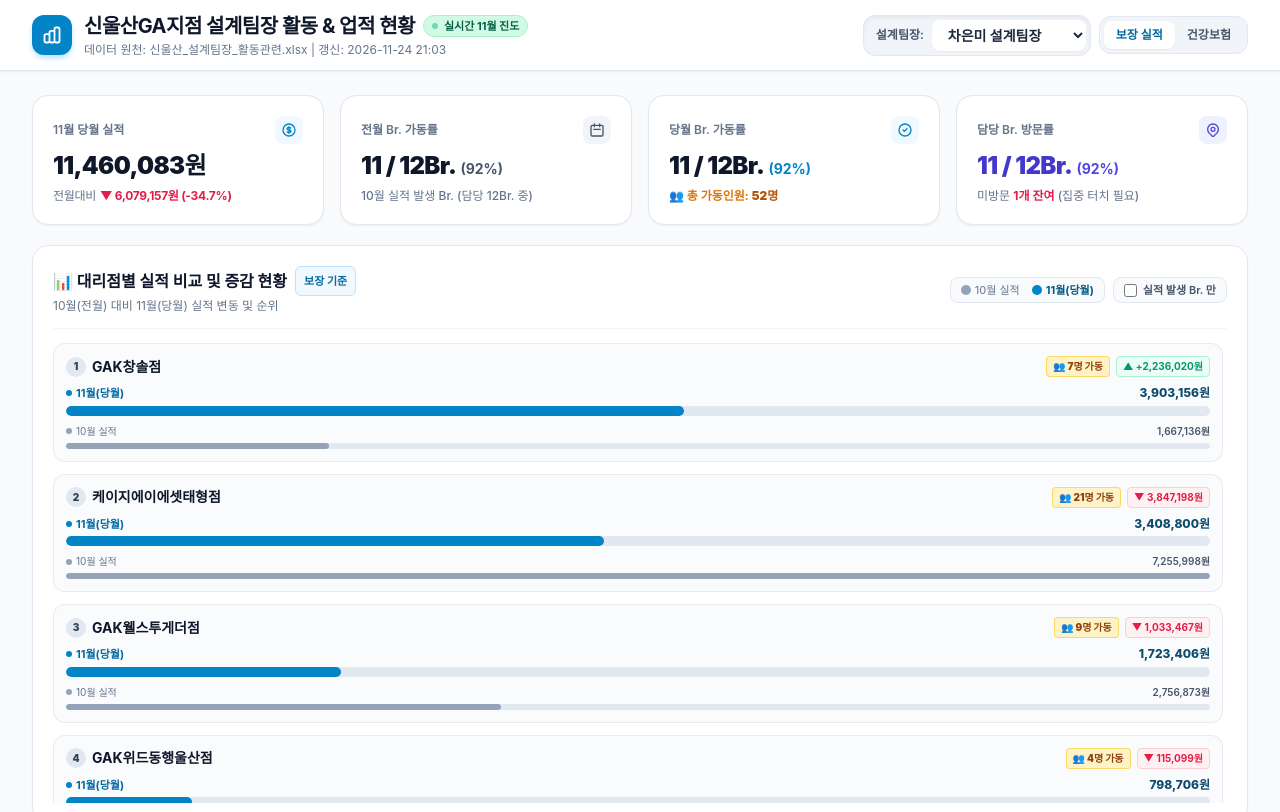
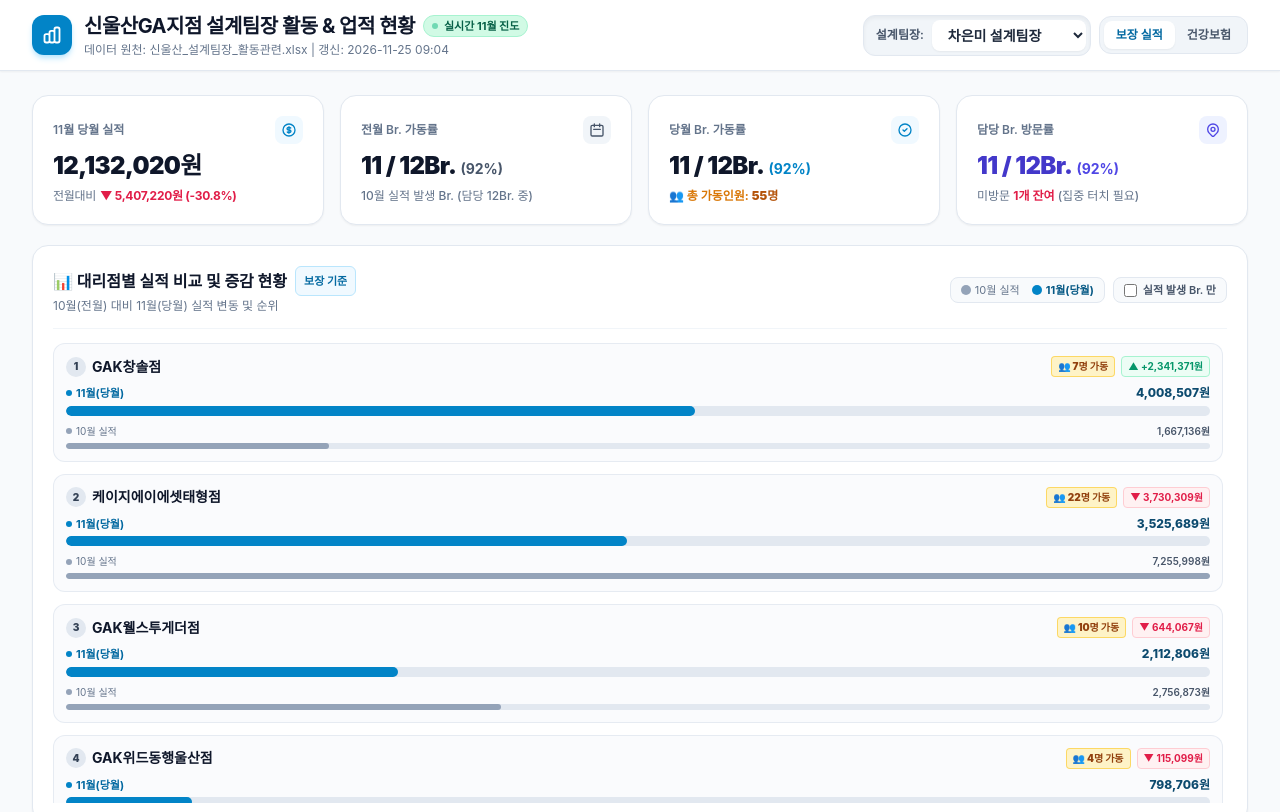
Before and after one commit to bloomheo/dashboard, a plain HTML site: page index.html in a window 1280 px wide. Shown: the top 812 px of the page. Drawn offline with nearby package versions, Linux system fonts and the light colour scheme; a web font is replaced by a local one.

Commit message:
대시보드 실적 & 교육일정 자동 갱신 (2026-11-25 09:04)

```diff
--- a/index.html
+++ b/index.html
@@ -46,7 +46,7 @@
               <span class="w-1.5 h-1.5 rounded-full bg-emerald-500 mr-1.5 animate-pulse"></span>실시간 11월 진도
             </span>
           </div>
-          <p class="text-[11px] sm:text-xs text-slate-500 mt-0.5">데이터 원천: 신울산_설계팀장_활동관련.xlsx | 갱신: 2026-11-24 21:03</p>
+          <p class="text-[11px] sm:text-xs text-slate-500 mt-0.5">데이터 원천: 신울산_설계팀장_활동관련.xlsx | 갱신: 2026-11-25 09:04</p>
         </div>
       </div>
 
@@ -242,13 +242,13 @@
           106330.0,
           0.0,
           1069564.0,
-          706513.0
+          605223.0
         ],
         "health": [
           106330.0,
           0.0,
           62714.0,
-          205513.0
+          104223.0
         ]
       },
       {
@@ -259,14 +259,14 @@
         "lastDate": "11월 4일",
         "eduDate": "11/04",
         "visits": 1,
-        "activeUsers": 9,
+        "activeUsers": 10,
         "activeM1": 2,
         "activeM2": 0,
         "bojang": [
           0.0,
           1034290.0,
           2756873.0,
-          1723406.0
+          2112806.0
         ],
         "health": [
           0.0,
@@ -314,13 +314,13 @@
           1823521.0,
           5054920.0,
           1667136.0,
-          3903156.0
+          4008507.0
         ],
         "health": [
           123521.0,
           404920.0,
           367136.0,
-          203156.0
+          308507.0
         ]
       },
       {
@@ -331,20 +331,20 @@
         "lastDate": "11월 19일",
         "eduDate": "11/10",
         "visits": 4,
-        "activeUsers": 1,
+        "activeUsers": 2,
         "activeM1": 5,
         "activeM2": 9,
         "bojang": [
           2718236.0,
           2138113.0,
           605108.0,
-          119761.0
+          231651.0
         ],
         "health": [
           218236.0,
           38113.0,
           405108.0,
-          119761.0
+          231651.0
         ]
       },
       {
@@ -386,13 +386,13 @@
           437241.0,
           461520.0,
           436389.0,
-          372891.0
+          422588.0
         ],
         "health": [
           177241.0,
           61520.0,
           136389.0,
-          372891.0
+          422588.0
         ]
       },
       {
@@ -475,20 +475,20 @@
         "lastDate": "11월 20일",
         "eduDate": "11/03",
         "visits": 5,
-        "activeUsers": 21,
+        "activeUsers": 22,
         "activeM1": 21,
         "activeM2": 24,
         "bojang": [
           3745056.0,
           7768513.0,
           7255998.0,
-          3408800.0
+          3525689.0
         ],
         "health": [
           1245056.0,
           768513.0,
           2305998.0,
-          2008800.0
+          2125689.0
         ]
       },
       {
@@ -552,20 +552,20 @@
         "lastDate": "11월 19일",
         "eduDate": "11/18",
         "visits": 8,
-        "activeUsers": 13,
+        "activeUsers": 14,
         "activeM1": 16,
         "activeM2": 19,
         "bojang": [
           5551838.0,
           1908250.0,
           1649272.0,
-          1290655.0
+          1377958.0
         ],
         "health": [
           1251838.0,
           1108250.0,
           799272.0,
-          890655.0
+          977958.0
         ]
       },
       {
@@ -744,20 +744,20 @@
         "lastDate": "11월 11일",
         "eduDate": "11/18",
         "visits": 1,
-        "activeUsers": 3,
+        "activeUsers": 4,
         "activeM1": 8,
         "activeM2": 1,
         "bojang": [
           100204.0,
           2585549.0,
           3524044.0,
-          1800000.0
+          1934740.0
         ],
         "health": [
           100204.0,
           166109.0,
           98644.0,
-          200000.0
+          334740.0
         ]
       },
       {
@@ -847,7 +847,7 @@
           250000.0,
           350000.0,
           1500000.0,
-          1270000.0
+          2270000.0
         ],
         "health": [
           0.0,
@@ -996,13 +996,13 @@
           4026667.0,
           4346018.0,
           3098139.0,
-          911618.0
+          989471.0
         ],
         "health": [
           1126667.0,
           293408.0,
           2640939.0,
-          561618.0
+          639471.0
         ]
       },
       {
@@ -1068,13 +1068,13 @@
           124266.0,
           81328.0,
           908359.0,
-          302867.0
+          581712.0
         ],
         "health": [
           74266.0,
           81328.0,
           108359.0,
-          94902.0
+          173747.0
         ]
       },
       {
@@ -1234,14 +1234,14 @@
         "lastDate": "11월 18일",
         "eduDate": "-",
         "visits": 3,
-        "activeUsers": 1,
+        "activeUsers": 2,
         "activeM1": 2,
         "activeM2": 2,
         "bojang": [
           348991.0,
           155475.0,
           284220.0,
-          166590.0
+          2166590.0
         ],
         "health": [
           348991.0,
@@ -1337,13 +1337,13 @@
           5195822.0,
           10447250.0,
           346194.0,
-          2646160.0
+          3046960.0
         ],
         "health": [
           485822.0,
           736450.0,
           196194.0,
-          328950.0
+          429750.0
         ]
       },
       {
@@ -1534,13 +1534,13 @@
           0.0,
           0.0,
           0.0,
-          77129.0
-        ],
-        "health": [
-          0.0,
-          0.0,
-          0.0,
-          77129.0
+          109451.0
+        ],
+        "health": [
+          0.0,
+          0.0,
+          0.0,
+          109451.0
         ]
       },
       {
@@ -1868,20 +1868,20 @@
         "lastDate": "-",
         "eduDate": "-",
         "visits": 0,
-        "activeUsers": 0,
-        "activeM1": 0,
-        "activeM2": 0,
-        "bojang": [
-          0.0,
-          0.0,
-          0.0,
-          0.0
-        ],
-        "health": [
-          0.0,
-          0.0,
-          0.0,
-          0.0
+        "activeUsers": 1,
+        "activeM1": 0,
+        "activeM2": 0,
+        "bojang": [
+          0.0,
+          0.0,
+          0.0,
+          30770.0
+        ],
+        "health": [
+          0.0,
+          0.0,
+          0.0,
+          30770.0
         ]
       },
       {
@@ -2091,7 +2091,7 @@
           16601544.0,
           7986688.0,
           6669161.0,
-          6840000.0
+          6960000.0
         ],
         "health": [
           101544.0,
```
